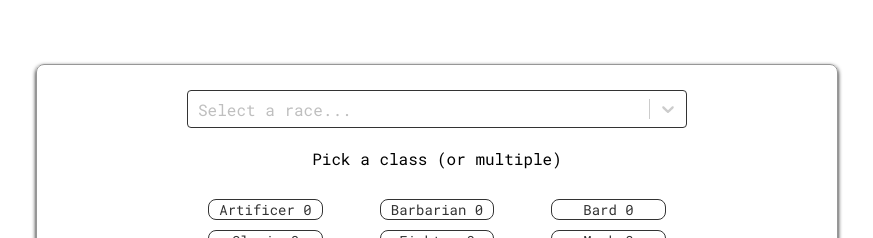
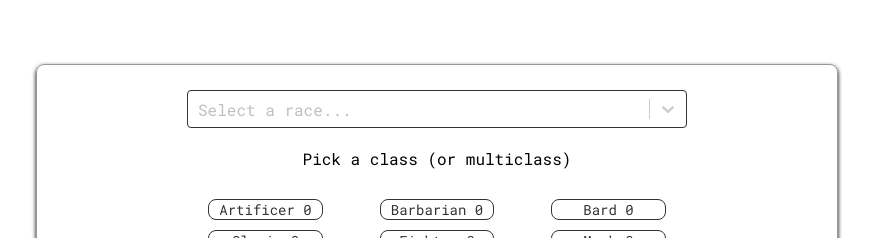
Before and after one commit to kkv263/dndf, a React (Create React App) app: page / in a window 1280 px wide. Both pictures are taken after a click on the element "Next". Shown: the top 238 px of the page, without its empty margins (203-1076 px from the left). Built offline with nearby package versions, Linux system fonts and the light colour scheme.

Commit message:
fix level issue

```diff
--- a/src/components/NewChar.js
+++ b/src/components/NewChar.js
@@ -60,8 +60,7 @@ class NewChar extends Component {
     else if (this.props.level === 'e')
       limit = 5
 
-     if (operator === 0)
-      this.props.selectButton(this.props.classLevel, classIndex);
+
 
     if(operator === -1)
       this.props.decClassLevel(this.props.classLevel,classIndex);
@@ -69,6 +68,8 @@ class NewChar extends Component {
     if (total < limit || limit === 1) {
       if (operator === 1)
         this.props.incClassLevel(this.props.classLevel, classIndex);
+      if (operator === 0)
+        this.props.selectButton(this.props.classLevel, classIndex);
     }
   }
 
@@ -132,7 +133,7 @@ class NewChar extends Component {
       formState = (
       <RCWrapper>
         <Select maxMenuHeight={155} styles ={Dropdown} placeholder={'Select a race...'} options={groupedOptions}  />
-        <Text mt={'2.5%'}>Pick a class (or multiple)</Text>
+        <Text mt={'2.5%'}>Pick a class (or multiclass)</Text>
           <ClassButtonContainer>
           {classButtonsObject}
           </ClassButtonContainer>
```
